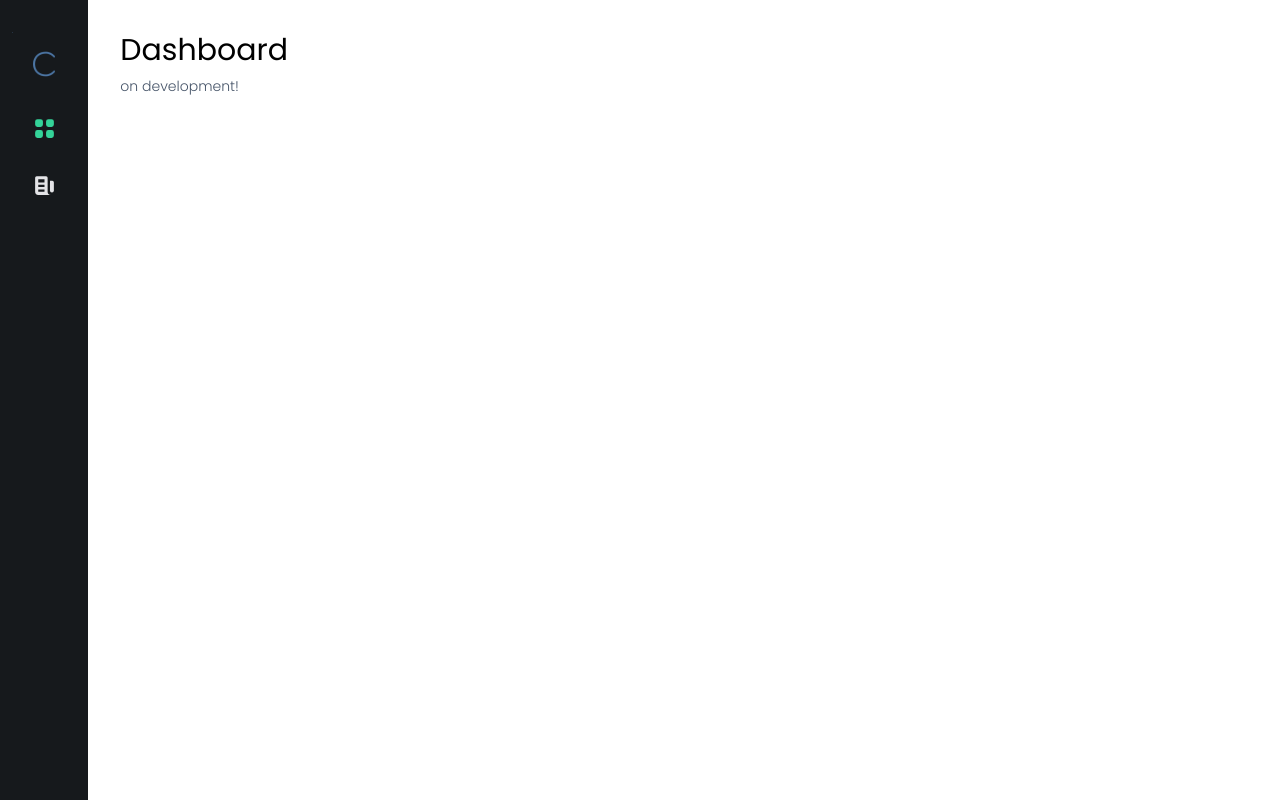
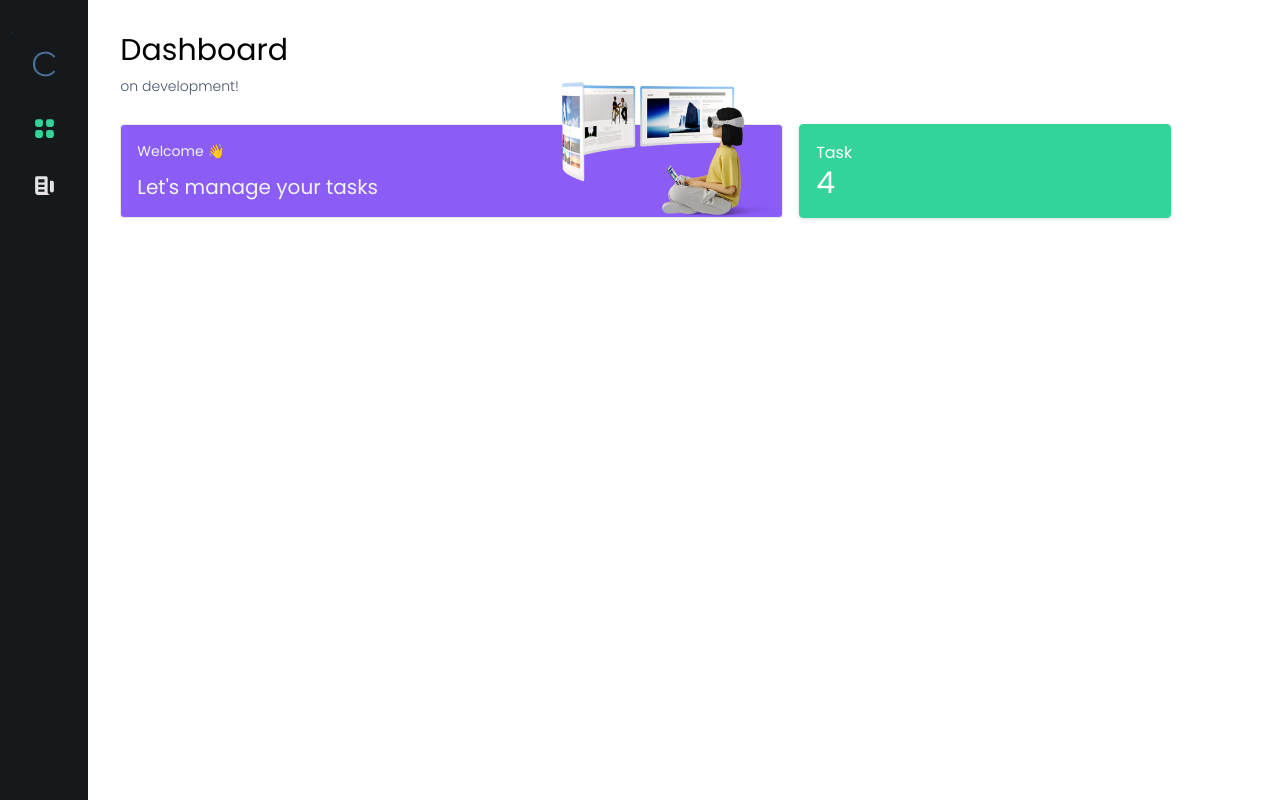
Before and after one commit to FigoArbiansyah/task-dashboard, a Next.js app: page / in a window 1280 px wide. Built offline with nearby package versions, Linux system fonts and the light colour scheme.

Commit message:
update: add card in dashboard

```diff
--- a/src/app/page.tsx
+++ b/src/app/page.tsx
@@ -1,14 +1,22 @@
+import CountCard from "@/components/CountCard";
+import DashboardCard from "@/components/DashboardCard";
 import Header from "@/components/Header";
 import Image from "next/image";
 
 export default function Home() {
   return (
     <div>
-      <Header
-        title="Dashboard"
-        subTitle="on development!"
-        className="max-md:p-5"
-      />
+      <div>
+        <Header
+          title="Dashboard"
+          subTitle="on development!"
+          className="max-md:p-5"
+        />
+      </div>
+      <div className="grid md:grid-cols-12 gap-4 mt-7 max-md:p-5">
+        <DashboardCard className="md:col-span-7 bg-violet-500 text-white rounded border cursor-pointer transition-all ease" />
+        <CountCard className="md:col-span-4 bg-emerald-400 text-white rounded border border-emerald-400 hover:text-emerald-400 hover:bg-transparent cursor-pointer transition-all ease" />
+      </div>
     </div>
   );
 }
--- /dev/null
+++ b/src/components/CountCard.tsx
@@ -0,0 +1,13 @@
+import React from "react";
+import Heading1 from "./Heading/1";
+
+const CountCard = ({ className }: { className?: string }) => {
+  return (
+    <div className={`${className} p-4 rounded drop-shadow`}>
+      <p>Task</p>
+      <Heading1 title="4" />
+    </div>
+  );
+};
+
+export default CountCard;
--- /dev/null
+++ b/src/components/DashboardCard.tsx
@@ -0,0 +1,20 @@
+import React from "react";
+import DashboardImage from "@/assets/dashboard-card-image.png";
+import Image from "next/image";
+
+const DashboardCard = ({ className }: { className?: string }) => {
+  return (
+    <div className={`${className} border relative p-4`}>
+      <p className="text-slate-100 text-sm mb-3">Welcome 👋</p>
+      <h5 className="text-xl text-slate-100">Let{"'"}s manage your tasks</h5>
+      {/* Image Absolute position */}
+      <Image
+        src={DashboardImage}
+        alt="Dashboard Image"
+        className="w-1/3 object-contain absolute bottom-0 right-0"
+      />
+    </div>
+  );
+};
+
+export default DashboardCard;
```
Also changed, not shown: src/assets/dashboard-card-image.png (added).
